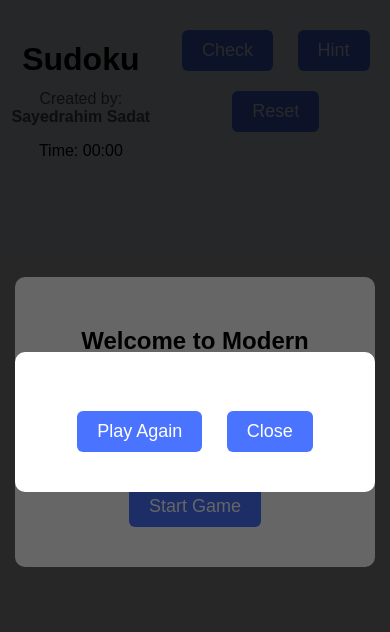
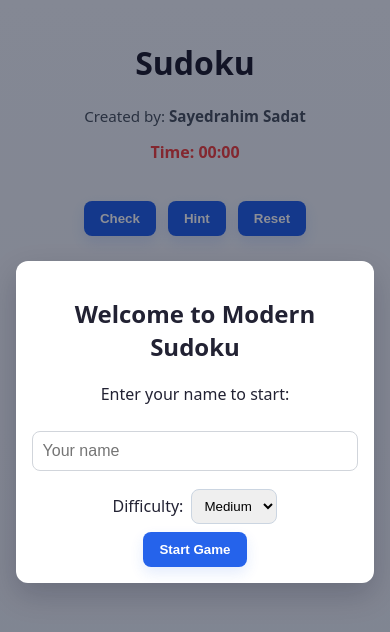
Before and after one commit to Sayed24/Sudoku, a plain HTML site: page index.html in a window 390 px wide. Drawn offline with Linux system fonts and the light colour scheme.

Commit message:
Update style.css

```diff
--- a/style.css
+++ b/style.css
@@ -1,109 +1,140 @@
-body {
-    margin: 0;
-    font-family: Arial, sans-serif;
-    background: #eef1f7;
-    display: flex;
-    justify-content: center;
-    padding-top: 20px;
+/* Basic layout */
+:root{
+  --board-size: 450px;
+  --cell-size: 50px;
 }
 
-.header {
-    text-align: center;
-    margin-bottom: 20px;
+*{box-sizing:border-box}
+body{
+  margin:0;
+  font-family: system-ui, -apple-system, "Segoe UI", Roboto, "Helvetica Neue", Arial;
+  background: linear-gradient(180deg,#f0f4fb,#e8eef7);
+  color:#223;
+  display:flex;
+  flex-direction:column;
+  align-items:center;
+  padding:20px;
+  min-height:100vh;
 }
 
-.creator {
-    color: #555;
-    margin-top: -10px;
+/* Header */
+.header{ text-align:center; margin-bottom:12px; }
+.creator{ color:#4b5563; margin-top:4px; font-size:0.95rem; }
+.player{ font-weight:600; color:#0f172a; margin:6px 0 0; }
+.timer{ color:#ef4444; font-weight:600; margin:4px 0 12px; }
+
+/* Game container */
+.game-container{ width:var(--board-size); max-width:95vw; text-align:center; }
+
+table{
+  width:100%;
+  max-width:var(--board-size);
+  height:auto;
+  border-collapse:collapse;
+  margin:0 auto 14px;
+  background: #222; /* thin outer frame */
+  padding:3px;
+  border-radius:10px;
+  box-shadow: 0 6px 18px rgba(16,24,40,0.08);
 }
 
-.game-container {
-    text-align: center;
+/* Make each cell a fixed square using CSS variable */
+td{
+  width: calc((100% - 8px) / 9); /* fallback sizing */
+  padding:0;
+  background:white;
+  border: 1px solid #c1c7d0;
+  height: var(--cell-size);
+  text-align:center;
 }
 
-table {
-    border-collapse: collapse;
-    margin: 0 auto;
+/* Input inside cell */
+td input{
+  width:100%;
+  height:100%;
+  border:none;
+  text-align:center;
+  font-size:1.2rem;
+  font-weight:600;
+  outline:none;
+  background:transparent;
+  -moz-appearance:textfield;
 }
 
-td {
-    width: 50px;
-    height: 50px;
-    border: 1px solid #999;
-    text-align: center;
-    font-size: 20px;
-    background: white;
+/* focus */
+td input:focus{ background:#fbfbef; box-shadow:0 0 0 3px rgba(99,102,241,0.08); }
+
+/* Bold 3x3 borders
+   Approach: use nth-child on rows and columns so visual block borders are thicker */
+tr td { /* default thin border already set */ }
+
+/* vertical thick lines after col 3 and 6 and edges */
+td:nth-child(3), td:nth-child(6) { border-right: 3px solid #111827; }
+td:nth-child(1) { border-left: 3px solid #111827; }
+td:nth-child(9) { border-right: 3px solid #111827; }
+
+/* horizontal thick lines after row 3 and 6 and edges */
+tr:nth-child(3) td { border-bottom: 3px solid #111827; }
+tr:nth-child(6) td { border-bottom: 3px solid #111827; }
+tr:nth-child(1) td { border-top: 3px solid #111827; }
+tr:nth-child(9) td { border-bottom: 3px solid #111827; }
+
+/* Controls */
+.controls{ display:flex; justify-content:center; gap:12px; flex-wrap:wrap; margin-top:6px; }
+button{
+  padding:10px 16px;
+  background:#2563eb;
+  color:white;
+  border:none;
+  border-radius:8px;
+  cursor:pointer;
+  font-weight:600;
+  box-shadow: 0 6px 14px rgba(37,99,235,0.12);
+}
+button:hover{ transform:translateY(-2px); }
+
+/* Overlay screens */
+.overlay{
+  position:fixed;
+  inset:0;
+  display:flex;
+  justify-content:center;
+  align-items:center;
+  background: rgba(2,6,23,0.45);
+  z-index:100;
 }
 
-td input {
-    width: 90%;
-    height: 90%;
-    text-align: center;
-    border: none;
-    font-size: 20px;
-    outline: none;
-    background: none;
+/* Hide by default when .hidden present */
+.hidden{ display:none !important; }
+
+.welcome-box, .result-box{
+  background:white;
+  padding:22px;
+  border-radius:12px;
+  width:320px;
+  max-width:94%;
+  text-align:center;
+  box-shadow: 0 12px 30px rgba(2,6,23,0.18);
 }
 
-td input:focus {
-    background: #e0f0ff;
+.welcome-box input{
+  width:100%;
+  padding:10px;
+  margin:10px 0;
+  border-radius:8px;
+  border:1px solid #d1d5db;
+  font-size:1rem;
 }
 
-/* --- BOLD 3x3 BORDERS --- */
-td {
-    border: 1px solid #999;
+/* small row for difficulty */
+.row{ display:flex; gap:8px; align-items:center; justify-content:center; margin:8px 0; }
+.row select{ padding:8px; border-radius:8px; border:1px solid #cbd5e1; }
+
+/* results */
+.result-actions{ display:flex; gap:10px; justify-content:center; margin-top:12px; }
+
+/* Responsive */
+@media (max-width:480px){
+  :root{ --cell-size:44px; --board-size:340px; }
+  .welcome-box, .result-box{ width:92%; padding:16px; }
 }
-
-/* Vertical bold borders */
-td:nth-child(1) { border-left: 4px solid black; }
-td:nth-child(3) { border-right: 4px solid black; }
-td:nth-child(4) { border-left: 1px solid #999; }
-td:nth-child(6) { border-right: 4px solid black; }
-td:nth-child(9) { border-right: 4px solid black; }
-
-/* Horizontal bold borders */
-tr:nth-child(1) td { border-top: 4px solid black; }
-tr:nth-child(3) td { border-bottom: 4px solid black; }
-tr:nth-child(6) td { border-bottom: 4px solid black; }
-tr:nth-child(9) td { border-bottom: 4px solid black; }
-
-/* Buttons */
-button {
-    padding: 10px 20px;
-    margin: 10px;
-    border: none;
-    font-size: 18px;
-    border-radius: 6px;
-    cursor: pointer;
-    background: #4a74ff;
-    color: white;
-}
-
-button:hover {
-    background: #2b52d6;
-}
-
-/* Overlays */
-.overlay {
-    position: fixed;
-    top: 0; left: 0;
-    width: 100%; height: 100%;
-    background: rgba(0,0,0,0.6);
-    display: flex;
-    justify-content: center;
-    align-items: center;
-}
-
-.welcome-box, .result-box {
-    background: white;
-    padding: 30px;
-    border-radius: 10px;
-    width: 300px;
-    text-align: center;
-    animation: fadeIn 0.4s ease;
-}
-
-@keyframes fadeIn {
-    from { opacity: 0; transform: translateY(-20px); }
-    to   { opacity: 1; transform: translateY(0); }
-}
```
